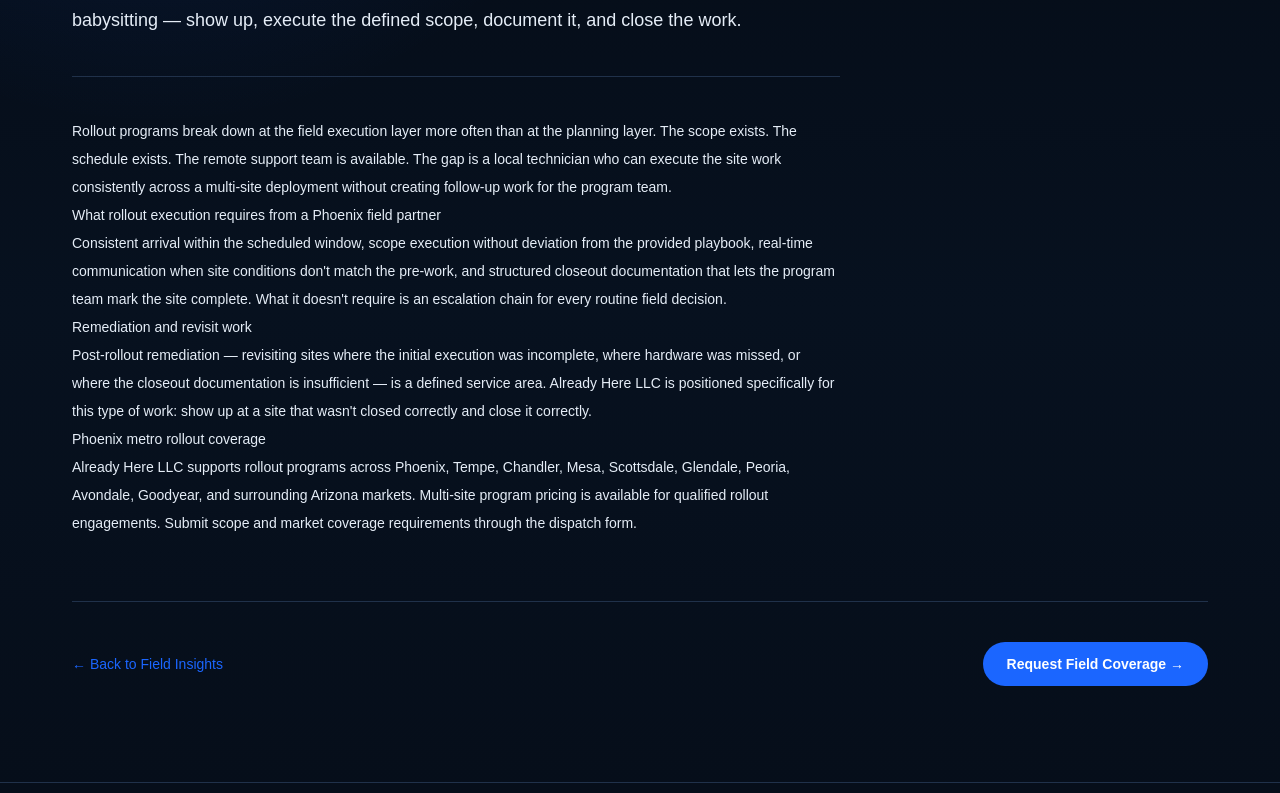
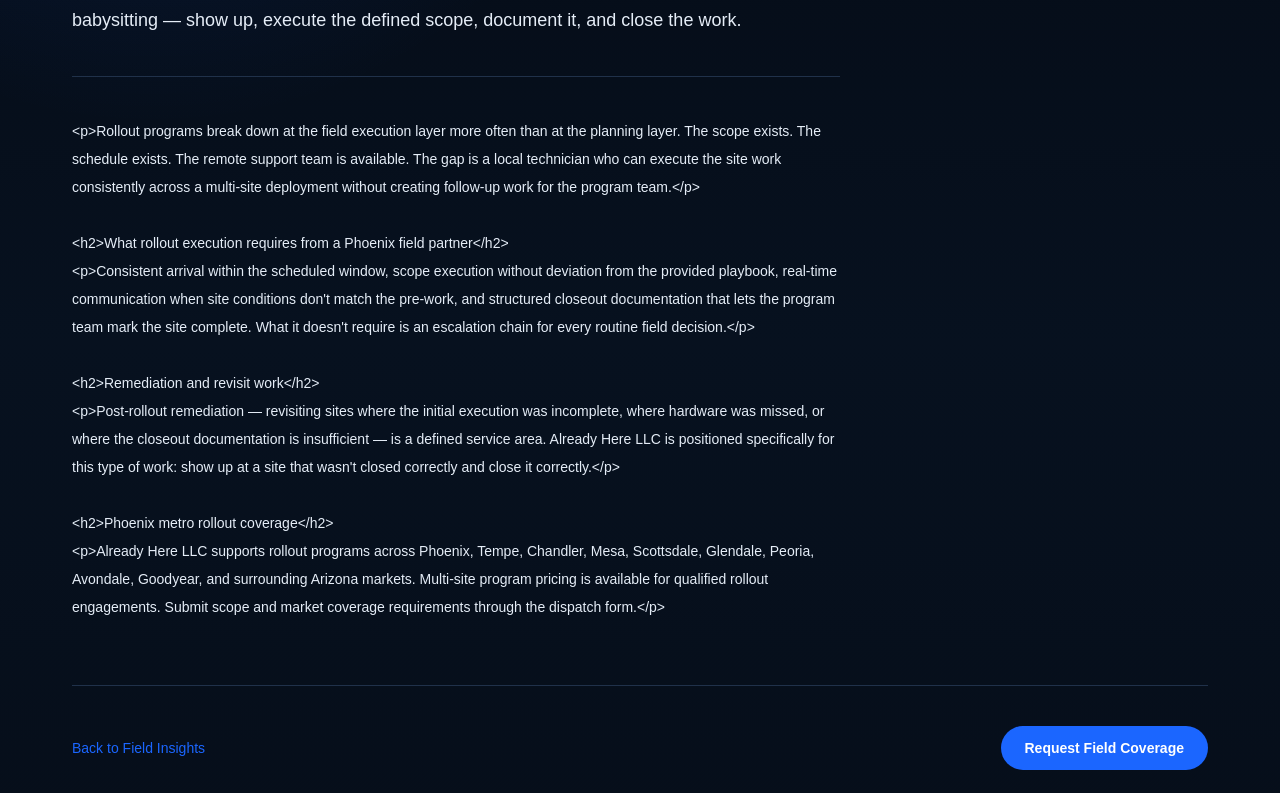
Before and after one commit to quantam101/already-here-llc, a Next.js app: page /blog/it-field-technician-phoenix-rollout-support in a window 1280 px wide. Shown: the part 387-1180 px from the top of the page. Built offline with nearby package versions, Linux system fonts and the light colour scheme; no server answers.

Commit message:
Update blog slug page for Next 15 async params

```diff
--- a/app/blog/[slug]/page.tsx
+++ b/app/blog/[slug]/page.tsx
@@ -4,27 +4,33 @@ import { notFound } from 'next/navigation';
 import { getPostBySlug, getStaticPostParams } from '@/lib/blog';
 import { siteConfig } from '@/lib/site';
 
+type BlogPostPageProps = {
+  params: Promise<{ slug: string }>;
+};
+
 export async function generateStaticParams() {
   return getStaticPostParams();
 }
 
-export async function generateMetadata({ params }: { params: { slug: string } }): Promise<Metadata> {
-  const post = getPostBySlug(params.slug);
+export async function generateMetadata({ params }: BlogPostPageProps): Promise<Metadata> {
+  const { slug } = await params;
+  const post = getPostBySlug(slug);
   if (!post) return {};
   return {
     title: post.title,
     description: post.excerpt,
-    alternates: { canonical: `/blog/${params.slug}` },
+    alternates: { canonical: `/blog/${slug}` },
     openGraph: {
       title: `${post.title} | Already Here LLC`,
       description: post.excerpt,
-      url: `${siteConfig.url}/blog/${params.slug}`
+      url: `${siteConfig.url}/blog/${slug}`
     }
   };
 }
 
-export default function BlogPostPage({ params }: { params: { slug: string } }) {
-  const post = getPostBySlug(params.slug);
+export default async function BlogPostPage({ params }: BlogPostPageProps) {
+  const { slug } = await params;
+  const post = getPostBySlug(slug);
   if (!post) notFound();
 
   return (
@@ -40,20 +46,20 @@ export default function BlogPostPage({ params }: { params: { slug: string } }) {
         <p className="text-lg leading-8 text-slate-600 mb-10 border-b border-borderBrand pb-10">
           {post.excerpt}
         </p>
-        <div className="prose prose-slate max-w-none text-sm leading-7"
-          dangerouslySetInnerHTML={{ __html: post.content }}
-        />
+        <article className="prose prose-slate max-w-none whitespace-pre-line text-sm leading-7">
+          {post.content}
+        </article>
       </div>
 
       <div className="mt-16 border-t border-borderBrand pt-10 grid gap-4 sm:flex sm:items-center sm:justify-between">
         <Link href="/blog" className="text-sm font-medium text-action hover:underline">
-          ← Back to Field Insights
+          Back to Field Insights
         </Link>
         <Link
           href="/dispatch"
           className="link-ring inline-flex items-center justify-center rounded-full bg-action px-6 py-3 text-sm font-semibold text-white transition hover:bg-navy"
         >
-          Request Field Coverage →
+          Request Field Coverage
         </Link>
       </div>
     </div>
```
